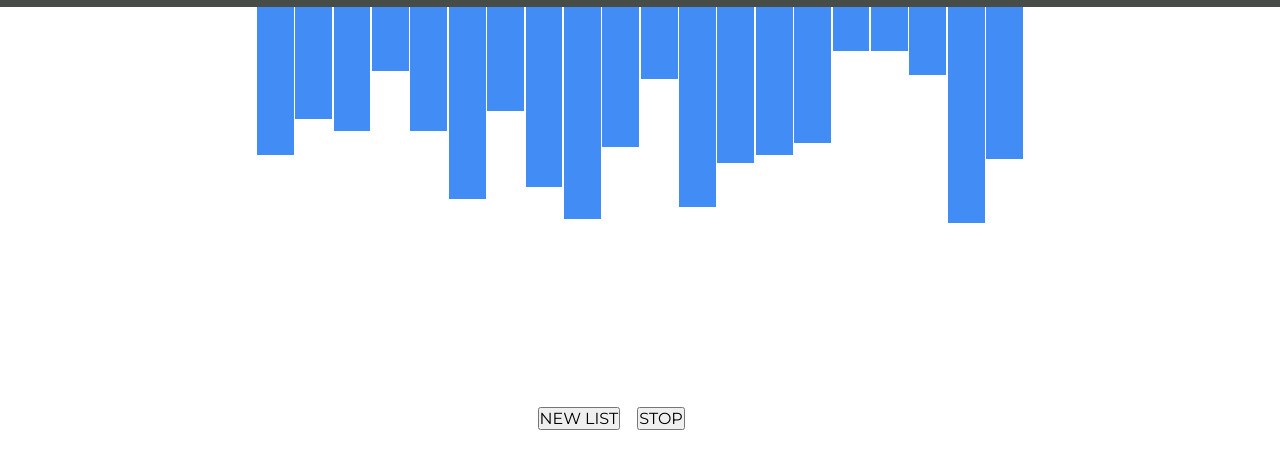
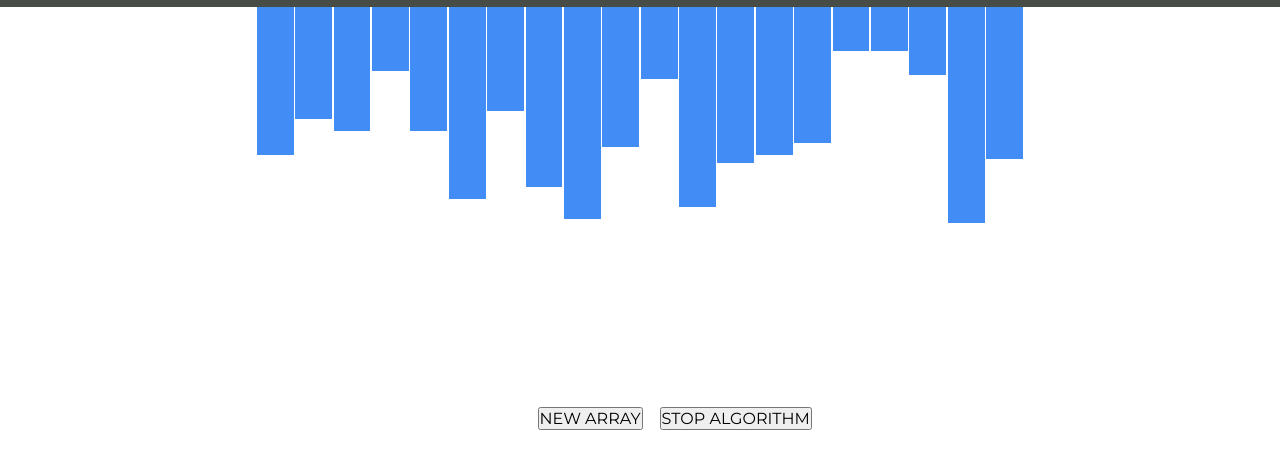
Before and after one commit to ayushnaithani/ayushnaithani.github.io, a plain HTML site: page index.html in a window 1280 px wide. Shown: the part 143-612 px from the top of the page. Drawn offline with Linux system fonts and the light colour scheme.

Commit message:
Update index.html

```diff
--- a/index.html
+++ b/index.html
@@ -44,8 +44,8 @@
     </section>
 
 
-    <button id="a_generate">NEW LIST</button>
-    <button onClick="window.location.reload()">STOP</button>
+    <button id="a_generate">NEW ARRAY</button>
+    <button onClick="window.location.reload()">STOP ALGORITHM</button>
 
     <script src="./scripts/main.js"></script>
     <script src="./scripts/visualizations.js"></script>
```
